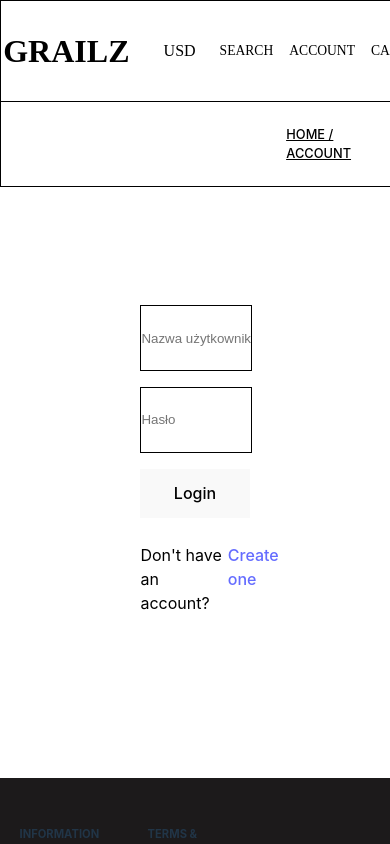
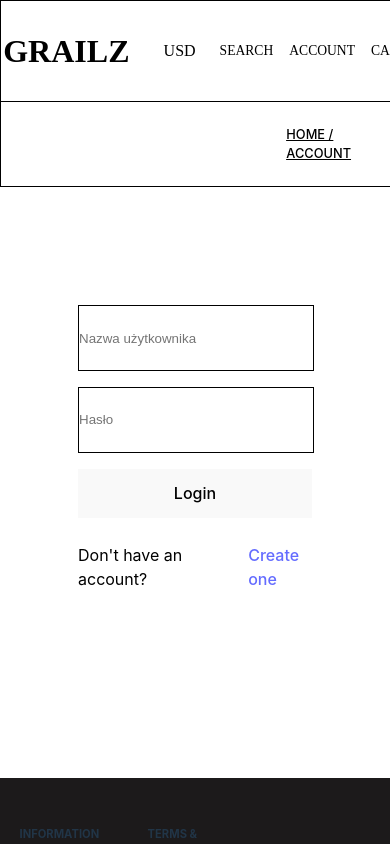
Before and after one commit to fzcnbch0/Grailz, a React (Vite) app: page /account in a window 390 px wide. Shown: the top 844 px of the page. Built offline with nearby package versions, Linux system fonts and the light colour scheme; a web font is replaced by a local one.

Commit message:
responsive

```diff
--- a/src/components/accountinfo/index.css
+++ b/src/components/accountinfo/index.css
@@ -130,3 +130,16 @@ h3{
 
     }
 }
+@media (max-width: 700px) {
+
+    .order{
+        height: 50%;
+        display: flex;
+        align-items: center;
+    .inf{
+        display: flex;
+        flex-direction: column;
+        padding-left: 20px;
+    }
+    }
+}
--- a/src/components/checkout/index.css
+++ b/src/components/checkout/index.css
@@ -218,4 +218,36 @@ color: black;
             height: 75%;
             margin-right: 20px;
         }
+
+        .checkout-cart-item{
+            width: 100%;
+            height: 60%;
+            display: flex;
+            flex-direction: row;
+            justify-content: space-between;
+            align-items: center;
+            border-bottom: 1px dotted black;
+
+          img{
+            width: 37%;
+            background-color: rgba(0, 0, 0, 0.3);
+            height: 80%;
+          }
+          .checkout-prod-inf{
+            height: 80%;
+            color: black;
+            width: 50%;
+            display: flex;
+            flex-direction: column;
+            justify-content: center;
+            align-items: center;
+            h3{
+                width: 100%;
+                font-size: small;
+            }
+            div{
+                width: 95%;
+            }
+          }
+          }
 }
--- a/src/components/checkout/index.tsx
+++ b/src/components/checkout/index.tsx
@@ -150,6 +150,7 @@ const Checkout: React.FC = () => {
       </button>
       <button className='payment-button' >
         <span className='payment-info'>Gotówka</span>
+        <span className='payment-info'>Gotówka</span>
       </button>
     </div>
   </div>
--- a/src/components/login/index.css
+++ b/src/components/login/index.css
@@ -45,3 +45,54 @@ height: 60%;
 }
     }
 }
+
+@media (max-width: 700px) {
+    #login{
+        width: 100%;
+        height: 70%;
+        display: flex;
+        flex-direction: column;
+        justify-content: center;
+        align-items: center;
+        .form-content{
+    display: flex;
+    flex-direction: column;
+    justify-content: space-between;
+    width: 60%;
+    height: 60%;
+    #buttons{
+        display: flex;
+        flex-direction: column;
+        height: 60%;
+        justify-content: space-between;
+        input{
+            height: 30%;
+            border-radius: 0;
+            background-color: white;
+            border: 1.4px solid black;
+            color: black;
+        }
+        button{
+            height: 23%;
+            border-radius: 0;
+        }
+    }
+    #register{
+        height: 33%;
+        width: 100%;
+        color: black;
+        display: flex;
+        justify-content: space-between;
+        flex-direction: row;
+        div{
+            width: 80%;
+        }
+        a{
+            width: 30%;
+        }
+
+    }
+        }
+    }
+
+}
```
